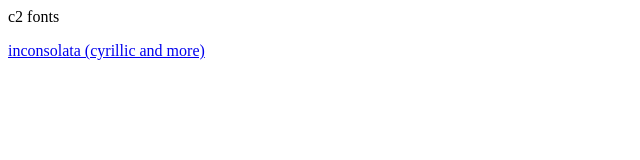
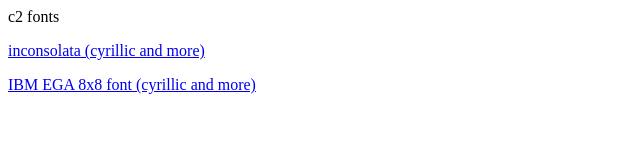
Before and after one commit to player2I0/fonts, a plain HTML site: page index.html in a window 1280 px wide. Shown: the whole page, without its empty margins (0-640 px from the left). Drawn offline with Linux system fonts and the light colour scheme.

Commit message:
Update index.html

```diff
--- a/index.html
+++ b/index.html
@@ -1,3 +1,4 @@
 c2 fonts
 
 <p><a href="https://player2i0.github.io/fonts/inconsolata">inconsolata (cyrillic and more)</a></p>
+<p><a href="https://player2i0.github.io/fonts/ibm_ega_8x8">IBM EGA 8x8 font (cyrillic and more)</a></p>
```
